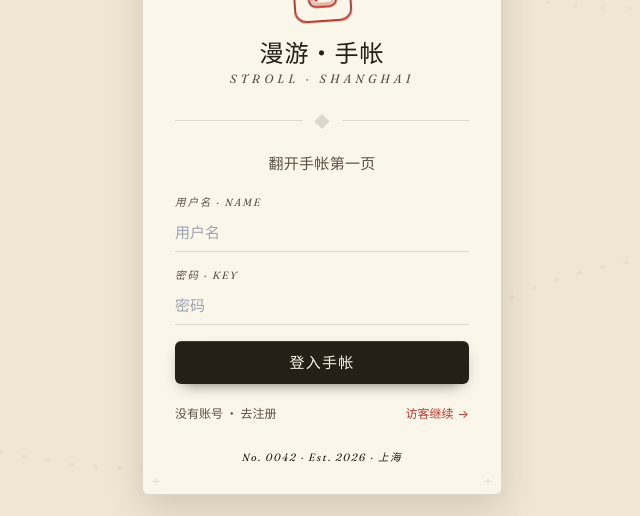
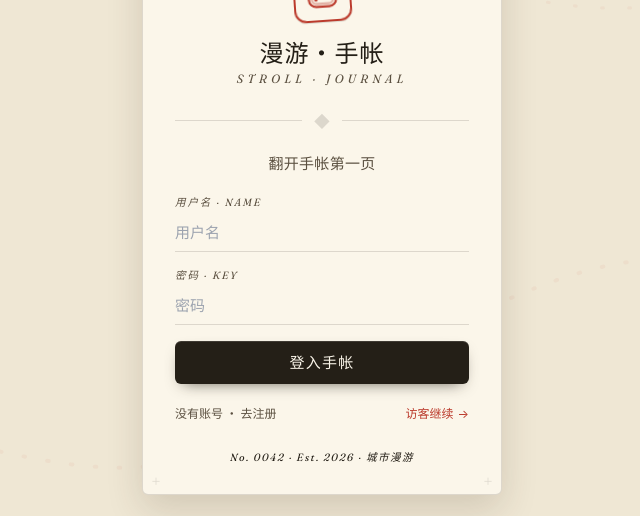
Before and after one commit to Yiyu-03/meituan-route-planner-demo, a React (Vite) app: page / in a window 1280 px wide. Shown: the part 191-707 px from the top of the page, without its empty margins (318-958 px from the left). Built offline with nearby package versions, Linux system fonts and the light colour scheme; a small style sheet from the web is missing.

Commit message:
design(brand): 去掉写死的'上海/SHANGHAI',副标改 Stroll · Journal
产品是多城市的,品牌不应锁定上海。登入页副标 Stroll·Shanghai→Stroll·Journal,
脚注·上海→·城市漫游,页面标题同步更新。(动态城市数据中的'上海'不动)

```diff
--- a/index.html
+++ b/index.html
@@ -3,7 +3,7 @@
   <head>
     <meta charset="UTF-8" />
     <meta name="viewport" content="width=device-width, initial-scale=1.0" />
-    <title>漫游·手帐 · Stroll · Shanghai</title>
+    <title>漫游·手帐 · Stroll Journal</title>
   </head>
   <body>
     <div id="root"></div>
--- a/src/views/LoginView.tsx
+++ b/src/views/LoginView.tsx
@@ -75,7 +75,7 @@ export function LoginView({ onAuthed }: { onAuthed: (identity: Identity) => void
             <RoamSeal size={34} strokeWidth={1.5} />
           </span>
           <h2 className="hand lv-rise mt-3 text-[24px] tracking-[0.04em] text-[var(--ink)]" style={{ animationDelay: '.1s' }}>漫游·手帐</h2>
-          <p className="latin lv-rise text-[12px] uppercase tracking-[0.34em] text-[var(--ink-soft)]" style={{ animationDelay: '.16s' }}>Stroll · Shanghai</p>
+          <p className="latin lv-rise text-[12px] uppercase tracking-[0.34em] text-[var(--ink-soft)]" style={{ animationDelay: '.16s' }}>Stroll · Journal</p>
         </div>
 
         {/* ornamental divider */}
@@ -140,7 +140,7 @@ export function LoginView({ onAuthed }: { onAuthed: (identity: Identity) => void
 
         {/* editorial edition line */}
         <p className="latin mt-7 text-center text-[10.5px] tracking-[0.14em] text-[var(--ink-soft)]/80">
-          No. 0042 · Est. 2026 · 上海
+          No. 0042 · Est. 2026 · 城市漫游
         </p>
       </div>
     </div>
```
